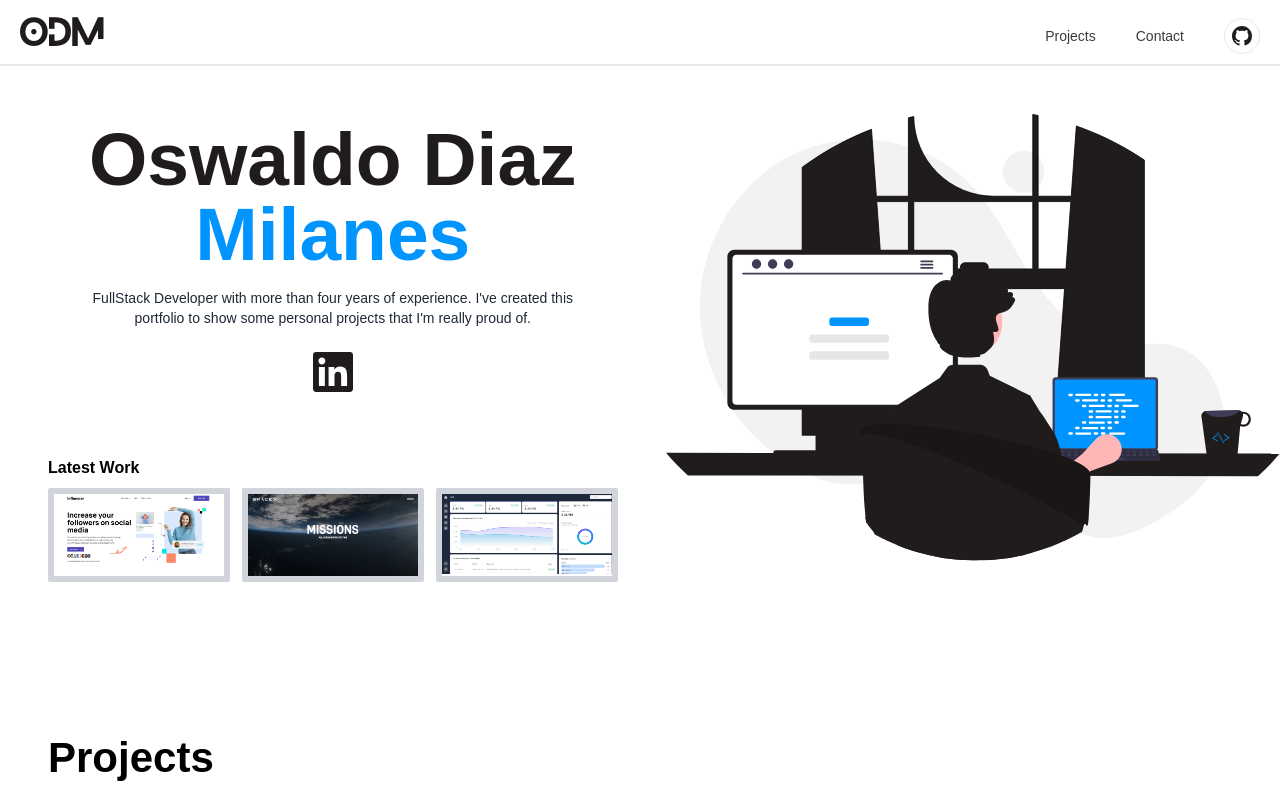
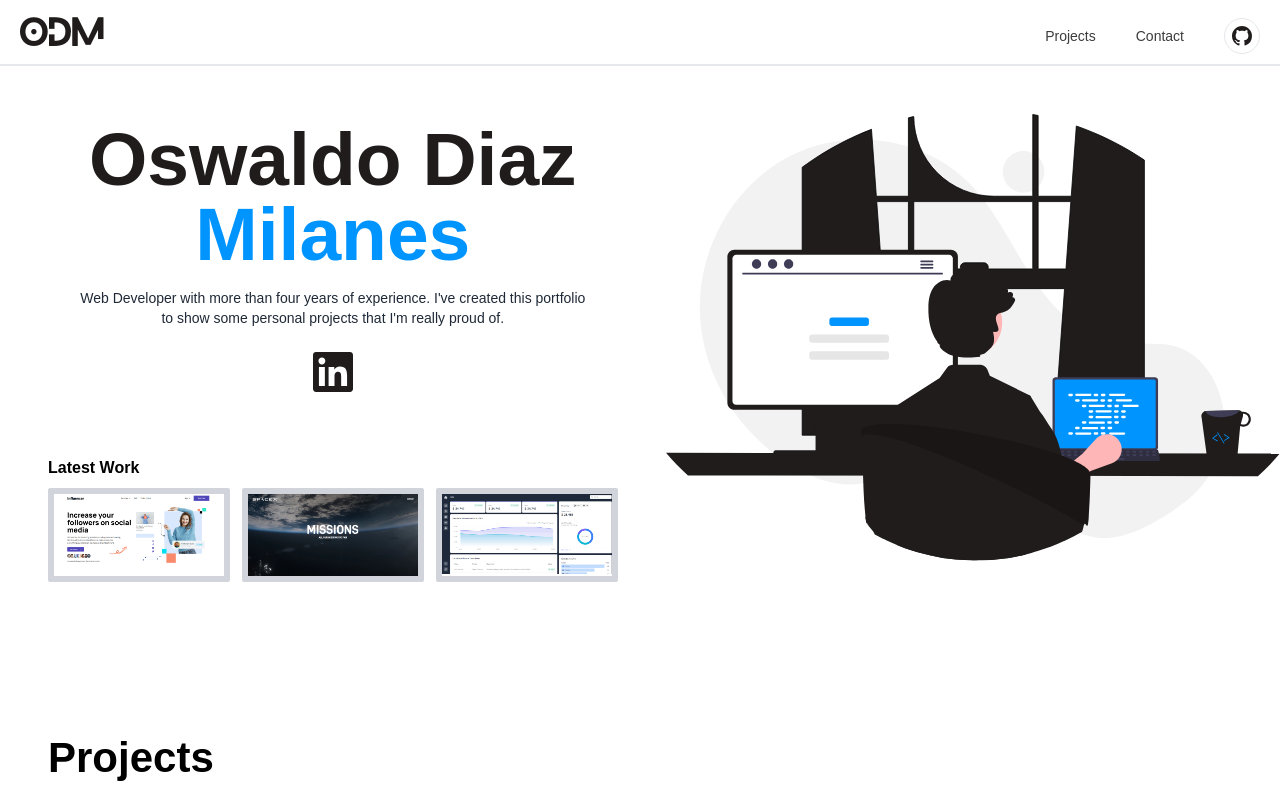
Before and after one commit to OswaldoDM/portfolio, a React (Create React App) app: page / in a window 1280 px wide. Shown: the top 800 px of the page. Built offline with nearby package versions, Linux system fonts and the light colour scheme.

Commit message:
updated may 22

```diff
--- a/src/components/Hero.js
+++ b/src/components/Hero.js
@@ -35,7 +35,7 @@ return(
                 text-gray-800 text-center  mb-6
                 sm:text-[13px] md:text-sm
                 `}>
-                    FullStack Developer with more than four years of experience.
+                    Web Developer with more than four years of experience.
                     I've created this portfolio to show some personal projects that I'm really proud of.
                 </p>
 
```
Also changed, not shown: 8 other files (tests, documents, lock files or other folders).
